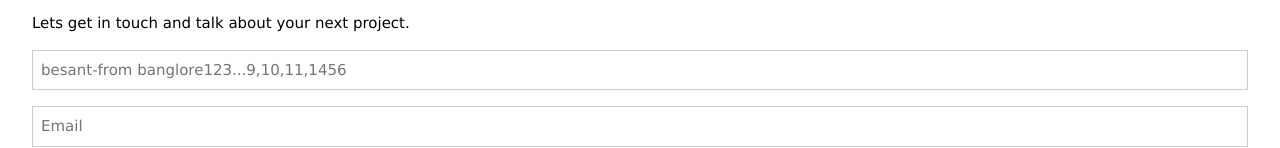
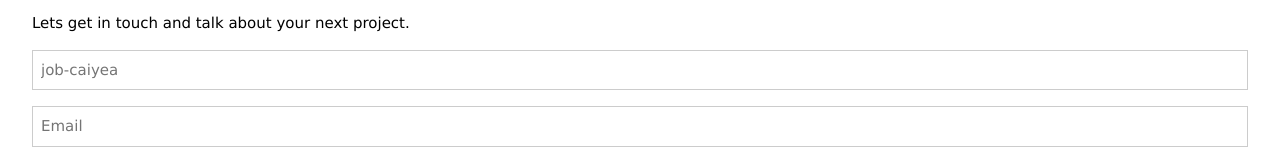
Before and after one commit to rishi-kesh-singh/gods, a plain HTML site: page index.html in a window 1280 px wide. Shown: the part 913-1061 px from the top of the page. Drawn offline with nearby package versions, Linux system fonts and the light colour scheme.

Commit message:
Update index.html

```diff
--- a/index.html
+++ b/index.html
@@ -136,7 +136,7 @@
     <h3 class="w3-border-bottom w3-border-light-grey w3-padding-16">Contact</h3>
     <p>Lets get in touch and talk about your next project.</p>
     <form action="/action_page.php" target="_blank">
-      <input class="w3-input w3-border" type="text" placeholder="besant-from banglore123...9,10,11,1456" required name="Name">
+      <input class="w3-input w3-border" type="text" placeholder="job-caiyea" required name="Name">
       <input class="w3-input w3-section w3-border" type="text" placeholder="Email" required name="Email">
       <input class="w3-input w3-section w3-border" type="text" placeholder="Subject" required name="Subject">
       <input class="w3-input w3-section w3-border" type="text" placeholder="Comment" required name="Comment">
```
